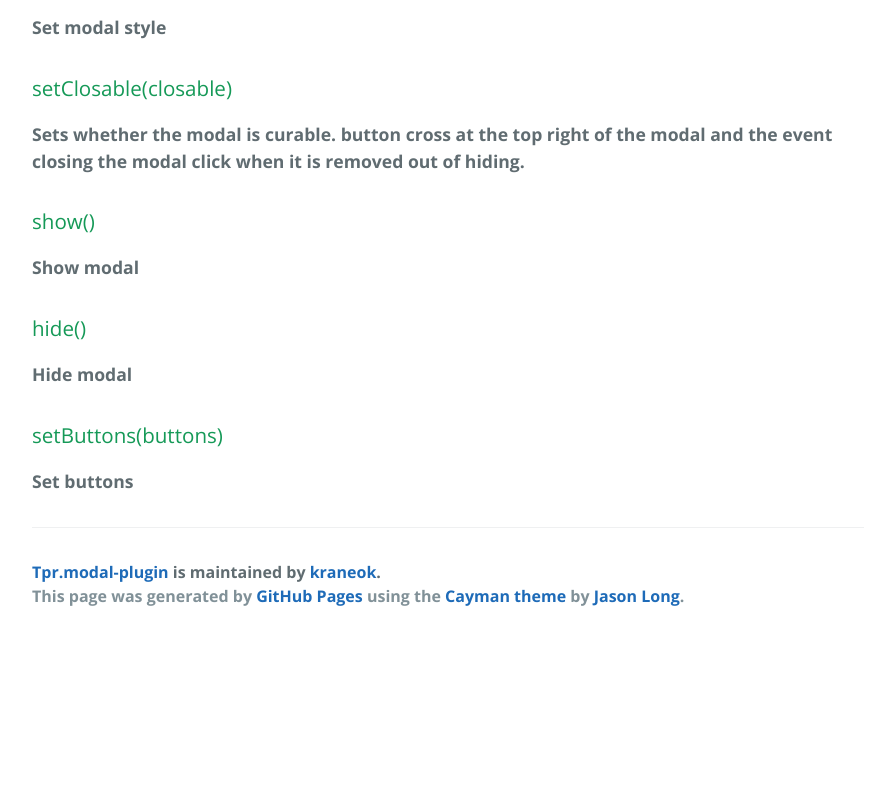
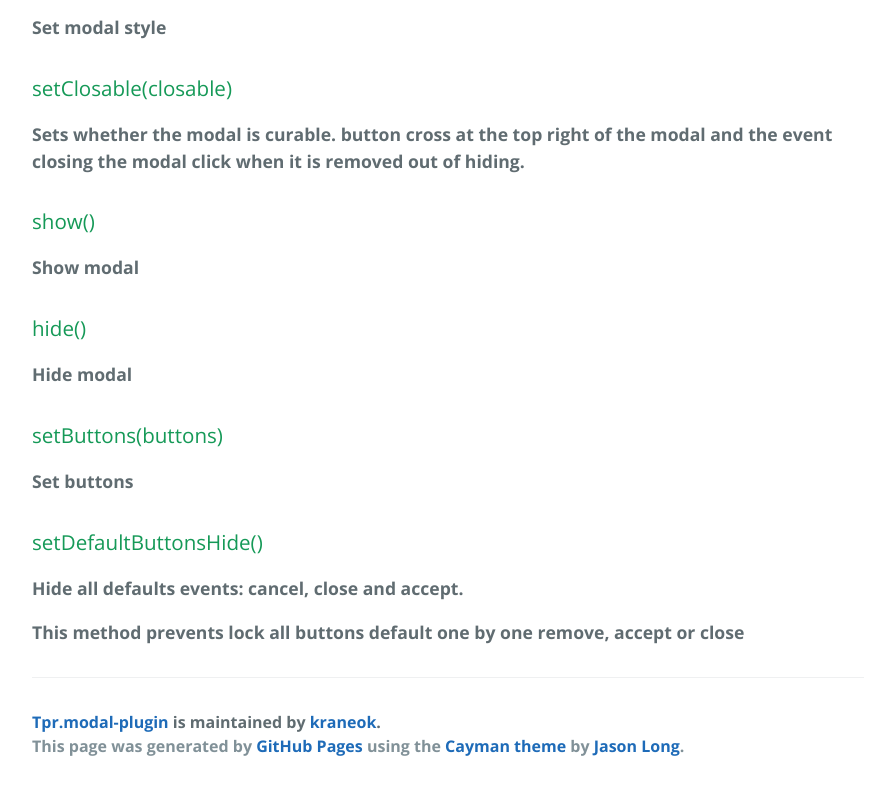
Before and after one commit to adelamata/tpr.modal-plugin, a plain HTML site: page index.html in a window 1280 px wide. Shown: the part 4419-5209 px from the top of the page, without its empty margins (192-1087 px from the left). Before the commit the page ends 5059 px from the top, so only its background shows below. Drawn offline with nearby package versions, Linux system fonts and the light colour scheme.

Commit message:
Update index.html

```diff
--- a/index.html
+++ b/index.html
@@ -186,6 +186,10 @@ and the event closing the modal click when it is removed out of hiding.</p>
 <h3>setButtons(buttons)</h3>
 <p>Set buttons</p>
 
+<h3>setDefaultButtonsHide()</h3>
+<p>Hide all defaults events: cancel, close and accept.</p>
+<p>This method prevents lock all buttons default one by one remove, accept or close</p>
+
 
       <footer class="site-footer">
         <span class="site-footer-owner"><a href="https://github.com/kraneok/tpr.modal-plugin">Tpr.modal-plugin</a> is maintained by <a href="https://github.com/kraneok">kraneok</a>.</span>
```
